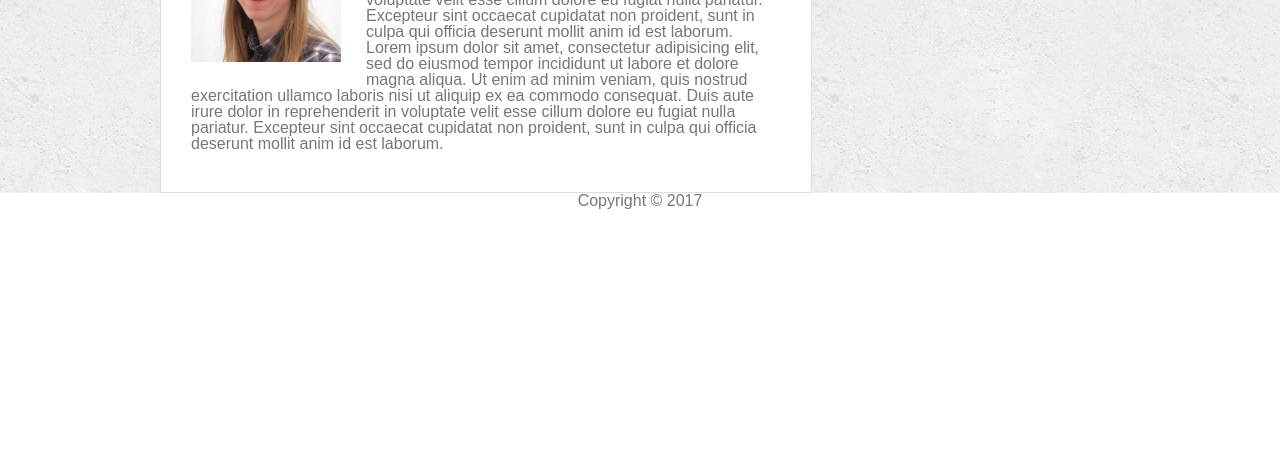
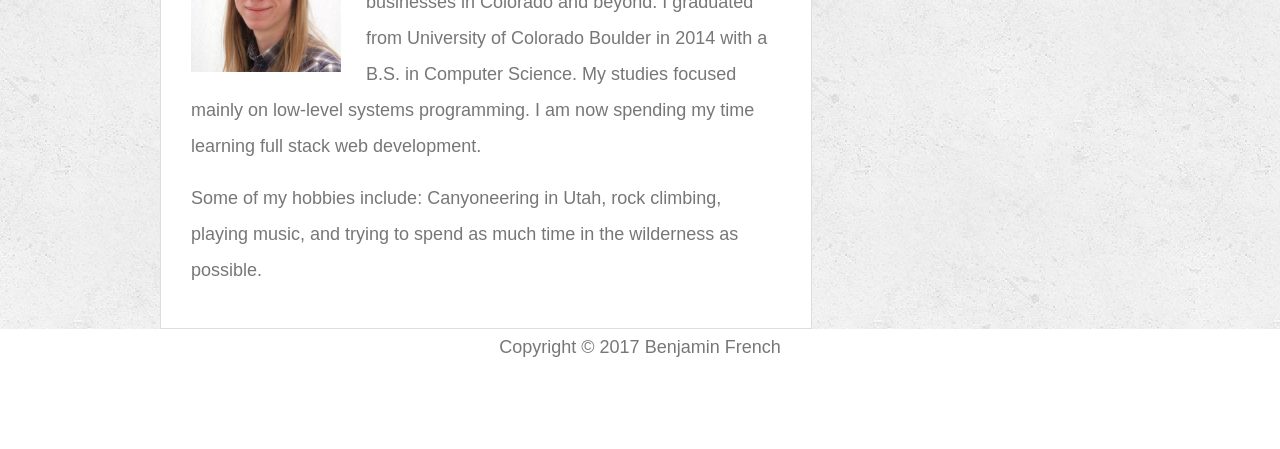
Before and after one commit to BenjaminFrench/Basic-Portfolio, a plain HTML site: page index.html in a window 1280 px wide. Shown: the part 351-800 px from the top of the page. Drawn offline with Linux system fonts and the light colour scheme.

Commit message:
Adding bio and more css

```diff
--- a/assets/css/style.css
+++ b/assets/css/style.css
@@ -42,6 +42,11 @@ p, a {
 a {
 	text-decoration: none;
 	font-weight: normal;
+}
+
+p {
+	font-size: 18px;
+	line-height: 2em;
 }
 
 .top-nav-container {
@@ -104,7 +109,7 @@ a {
 .headshot {
 	width: 150px;
 	float: left;
-	margin: 0 25px 25px 0;
+	margin: 10px 25px 0 0;
 }
 
 .social-sidebar {
--- a/index.html
+++ b/index.html
@@ -25,18 +25,9 @@
 			<div class="about-me">
 				<h2>About Me</h2>
 				<img class="headshot" src="./assets/images/headshot.png">
-				<p>Lorem ipsum dolor sit amet, consectetur adipisicing elit, sed do eiusmod
-					tempor incididunt ut labore et dolore magna aliqua. Ut enim ad minim veniam,
-					quis nostrud exercitation ullamco laboris nisi ut aliquip ex ea commodo
-					consequat. Duis aute irure dolor in reprehenderit in voluptate velit esse
-					cillum dolore eu fugiat nulla pariatur. Excepteur sint occaecat cupidatat non
-				proident, sunt in culpa qui officia deserunt mollit anim id est laborum.</p>
-				<p>Lorem ipsum dolor sit amet, consectetur adipisicing elit, sed do eiusmod
-					tempor incididunt ut labore et dolore magna aliqua. Ut enim ad minim veniam,
-					quis nostrud exercitation ullamco laboris nisi ut aliquip ex ea commodo
-					consequat. Duis aute irure dolor in reprehenderit in voluptate velit esse
-					cillum dolore eu fugiat nulla pariatur. Excepteur sint occaecat cupidatat non
-				proident, sunt in culpa qui officia deserunt mollit anim id est laborum.</p>
+				<p>My name is Ben French. I currently work in IT providing solutions and support for small businesses in Colorado and beyond. I graduated from University of Colorado Boulder in 2014 with a B.S. in Computer Science. My studies focused mainly on low-level systems programming. I am now spending my time learning full stack web development.</p>
+				<br/>
+				<p>Some of my hobbies include: Canyoneering in Utah, rock climbing, playing music, and trying to spend as much time in the wilderness as possible. </p>
 			</div>
 			<div class="social-sidebar">
 				<h3>Connect with Me</h3>
@@ -49,6 +40,6 @@
 	</div>
 
 	<div class="footer">
-		<p>Copyright &copy; 2017</p>
+		<p>Copyright &copy; 2017 Benjamin French</p>
 </body>
 </html>
```
